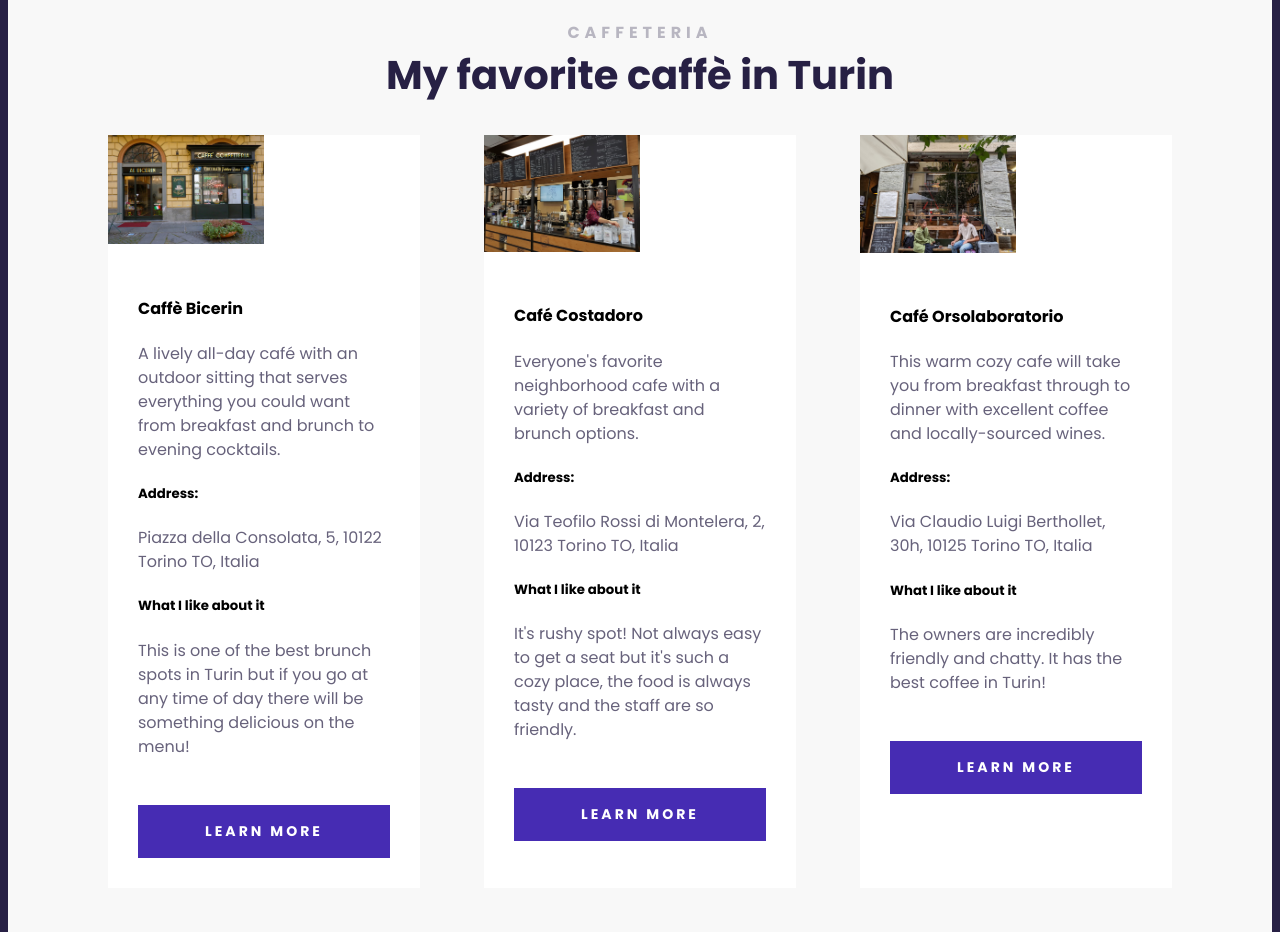
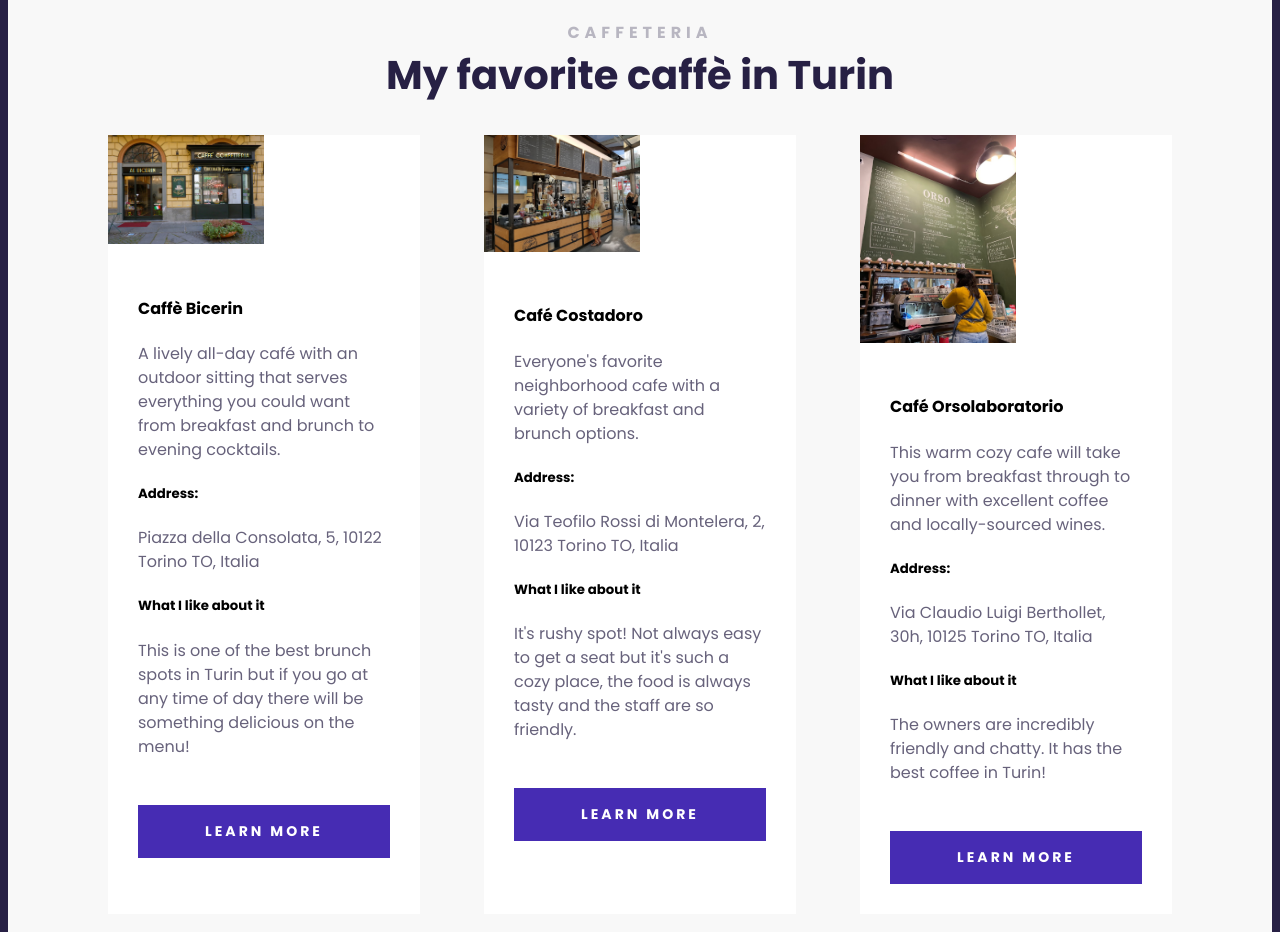
Before and after one commit to Kjasjit/TURIN-TRAVEL-PROJECT, a plain HTML site: page index.html in a window 1280 px wide. Shown: the part 1660-2592 px from the top of the page. Drawn offline with Linux system fonts and the light colour scheme.

Commit message:
two coffee shop images changed

```diff
--- a/index.html
+++ b/index.html
@@ -99,7 +99,7 @@
         <div class="card">
           <div class="card-header grid grid-2-columns">
             <img
-              src="images/caffès/costadoro.jpg"
+              src="images/caffès/costadoro2.jpg"
               alt="Caffè costadoro"
               width="500"
               class="img-responsive"
@@ -134,7 +134,7 @@
             <div class="card">
                 <div class="card-header grid grid-2-columns">
                   <img
-                    src="images/caffès/orso.jpg"
+                    src="images/caffès/orsso2.jpg"
                     alt="Cafè Orsolaboratorio"
                     width="500"
                     class="img-responsive"
```
Also changed, not shown: images/caffès/costadoro2.jpg (added), images/caffès/orsso2.jpg (added), 2 other files.
